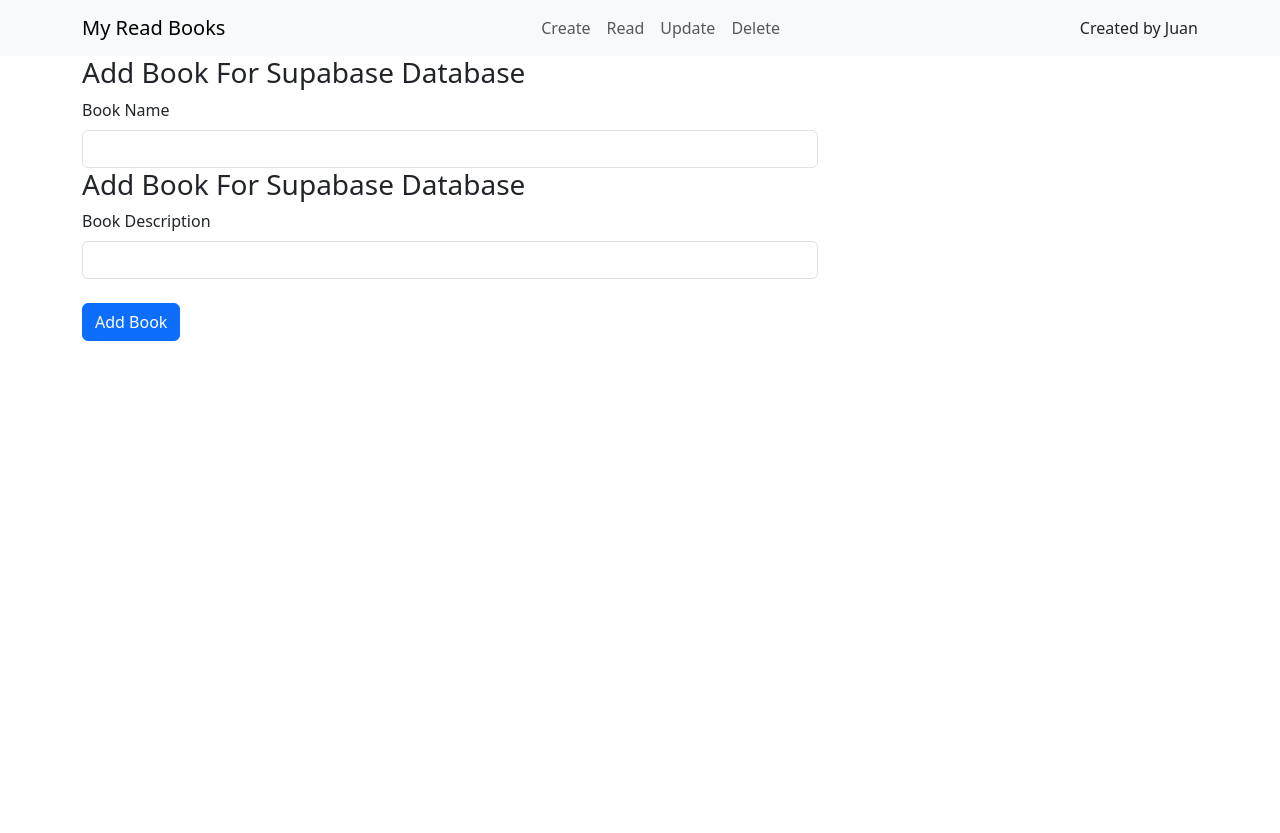
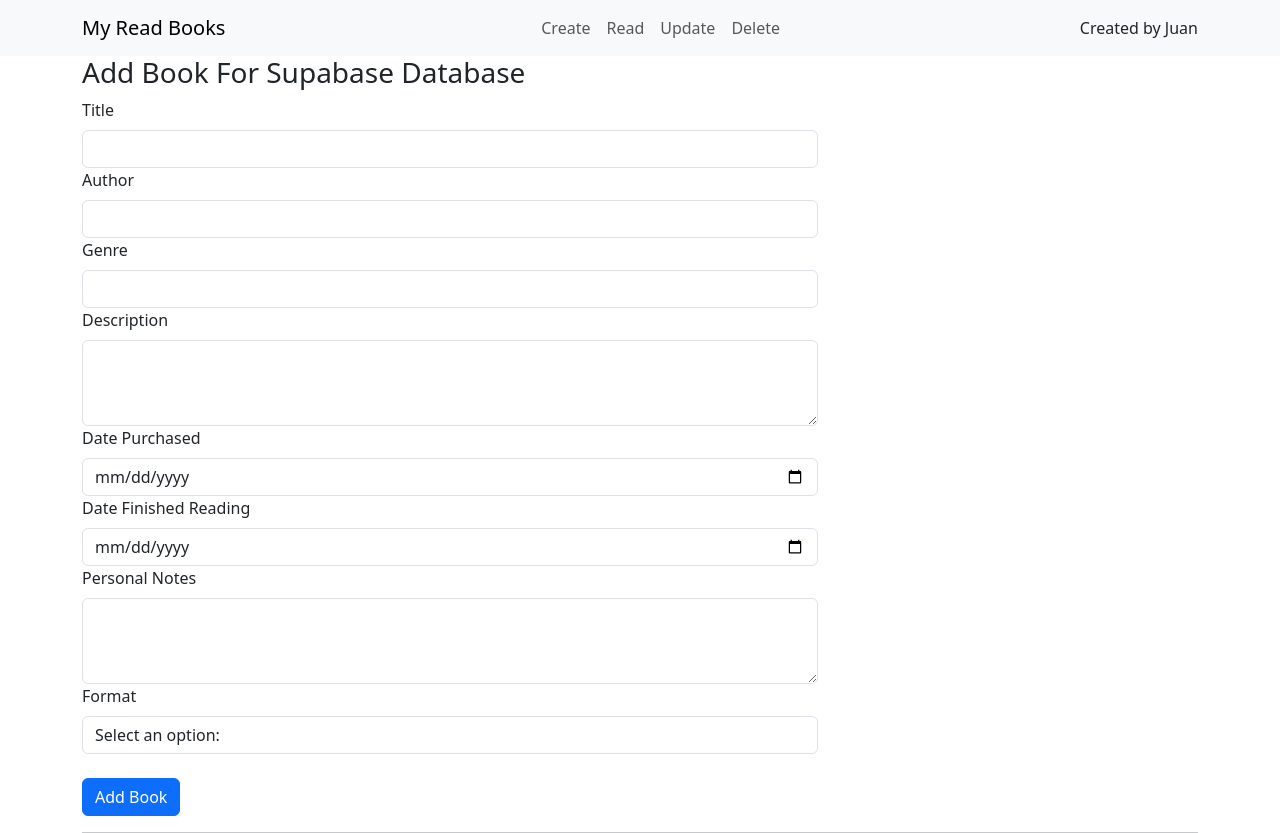
Before and after one commit to juansoultrek/supabase-react-books, a React (Create React App) app: page /create in a window 1280 px wide. Before the commit the page ends 800 px from the top, so only its background shows below. Built offline with nearby package versions, Linux system fonts and the light colour scheme; no server answers.

Commit message:
Add page for Creating Book

```diff
--- a/src/createBook.js
+++ b/src/createBook.js
@@ -1,36 +1,112 @@
 import React, { useState } from 'react';
 import { Container, Form, Row, Col, Button } from 'react-bootstrap';
+import { supabase } from "./supabaseClient";
+
 
 function CreateBook() {
     const [title, setTitle] = useState("");
     const [author, setAuthor] = useState("");
+    const [genre, setGenre] = useState("");
+    const [description, setDescription] = useState("");
+    const [datePurchased, setDatePurchased] = useState("");
+    const [dateFinishedReading, setDateFinishedReading] = useState("");
+    const [format, setFormat] = useState("");
+    const [personalNotes, setPersonalNotes] = useState("");
 
     console.log(title);
     console.log(author);
+
+    const addNewBook = async () => {
+        try {
+            const { data, error } = await supabase
+                .from("readbooks")
+                .insert({
+                    title,
+                    author,
+                    genre,
+                    description,
+                    date_purchased: datePurchased,
+                    date_finished_reading: dateFinishedReading,
+                    format_options: format,
+                    personal_notes: personalNotes
+                })
+                .single();
+            if (error) throw error;
+        } catch (error) {
+            console.log("This is the error:" + error.message);
+        }
+    };
 
     return (
         <Container>
             <Row>
                 <Col xs={12} md={8}>
                     <h3>Add Book For Supabase Database</h3>
-                    <Form.Label>Book Name</Form.Label>
+                    <Form.Label>Title</Form.Label>
                     <Form.Control
-                        type="text"
+                        type = "text"
                         id="title"
                         onChange={(e) => setTitle(e.target.value)}
                     />
-                    <h3>Add Book For Supabase Database</h3>
-                    <Form.Label>Book Description</Form.Label>
+                    <Form.Label>Author</Form.Label>
                     <Form.Control
-                        type="text"
+                        type = "text"
                         id="author"
                         onChange={(e) => setAuthor(e.target.value)}
                     />
+                    <Form.Label>Genre</Form.Label>
+                    <Form.Control
+                        type = "text"
+                        id="genre"
+                        onChange={(e) => setGenre(e.target.value)}
+                    />
+                    <Form.Label>Description</Form.Label>
+                    <Form.Control
+                        as = "textarea"
+                        id="description"
+                        rows={3}
+                        onChange={(e) => setDescription(e.target.value)}
+                    />
+                    <Form.Label>Date Purchased</Form.Label>
+                    <Form.Control
+                        type = "date"
+                        id="datePurchased"
+                        onChange={(e) => setDatePurchased(e.target.value)}
+                    />
+                    <Form.Label>Date Finished Reading</Form.Label>
+                    <Form.Control
+                        type = "date"
+                        id="dateFinishedReading"
+                        onChange={(e) => setDateFinishedReading(e.target.value)}
+                    />
+                    <Form.Label>Personal Notes</Form.Label>
+                    <Form.Control
+                        as = "textarea"
+                        id="format"
+                        rows={3}
+                        onChange={(e) => setPersonalNotes(e.target.value)}
+                    />
+                    <Form.Label>Format</Form.Label>
+                    <Form.Control
+                        as="select"
+                        value={format}
+                        onChange={e => setFormat(e.target.value)}
+                    >
+                        <option value="">Select an option:</option>
+                        <option value="digital">Digital</option>
+                        <option value="physical">Physical</option>
+                    </Form.Control>
+
                     <br></br>
-                    <Button>Add Book</Button>
+                    <Button onClick={ () => addNewBook() }>Add Book</Button>
                 </Col>
             </Row>
+            <hr></hr>
+            <Row xs={1} lg={3} className="g-4">
+
+            </Row>
         </Container>
+
     );
 }
 
```
